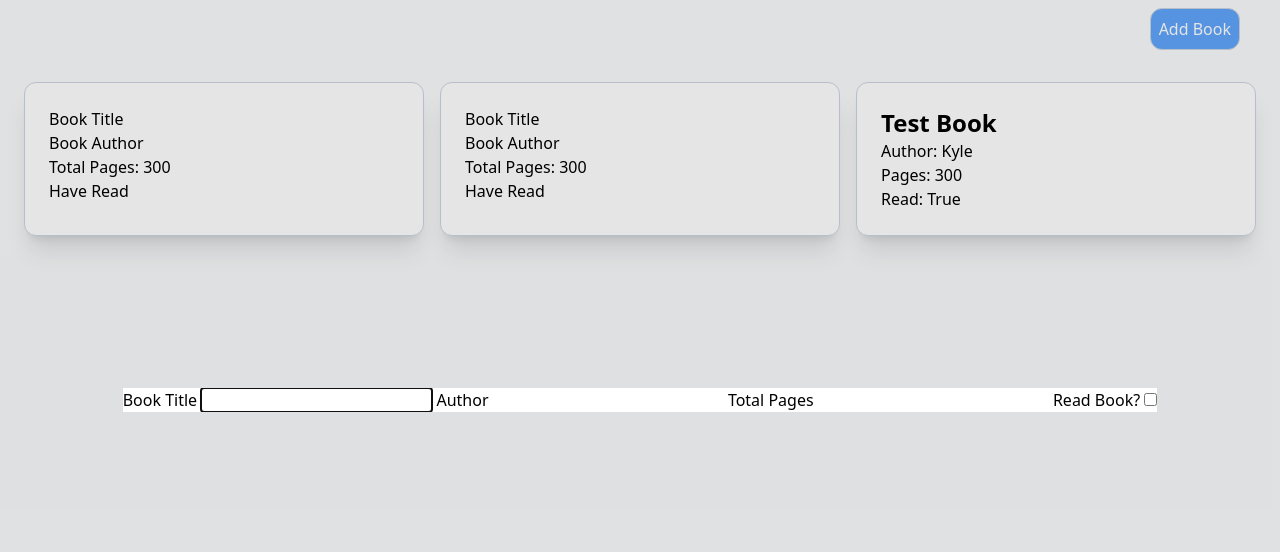
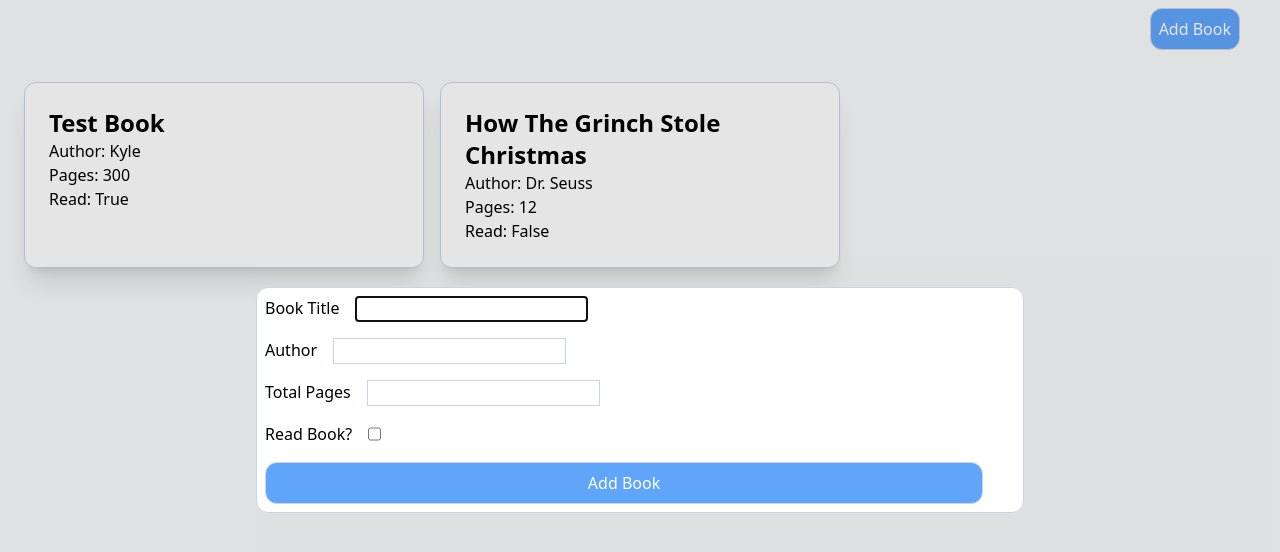
Before and after one commit to mmmmtoasty19/top-javascript-projects, a plain HTML site: page library-app/index.html in a window 1280 px wide. Both pictures are taken after a click on the button "Add Book". Drawn offline with nearby package versions, Linux system fonts and the light colour scheme.

Commit message:
working on model dialog to add book
have completed dialog and lightlty styled. Working
on completing the JS

```diff
--- a/library-app/index.html
+++ b/library-app/index.html
@@ -13,32 +13,27 @@
         <button class="mr-8 bg-blue-400 p-2 border border-slate-300 rounded-xl text-white" id="addBook">Add Book</button>
     </div>
 
-    <div class="container grid grid-cols-3 gap-4 mx-auto p-6" id="main">
-        <div class="p-6 border border-slate-300 bg-white rounded-xl shadow-xl flex flex-col gap-x-4">
-            <h3>Book Title</h3>
-            <p>Book Author</p>
-            <p>Total Pages: 300</p>
-            <p>Have Read</p>
-        </div>
-        <div class="p-6 border border-slate-300 bg-white rounded-xl shadow-xl flex flex-col gap-x-4">
-            <h3>Book Title</h3>
-            <p>Book Author</p>
-            <p>Total Pages: 300</p>
-            <p>Have Read</p>
-        </div>
+    <div class="container grid grid-cols-3 gap-4 mx-auto p-6" id="main"></div>
 
-    </div>
-
-    <dialog>
-        <form>
-            <label for="title">Book Title</label>
-            <input type="text" name="title" id="title">
-            <label for="author">Author</label>
-            <input type="text" name="author" id="author">
-            <label for="pages">Total Pages</label>
-            <input type="number" name="pages" id="pages">
-            <label for="haveread">Read Book?</label>
-            <input type="checkbox" name="haveread" id="haveread">
+    <dialog class="w-3/5 p-2 border border-slate-300 rounded-xl">
+        <form class="flex flex-col min-w-full gap-4">
+            <div class="flex gap-4">
+                <label for="title">Book Title</label>
+                <input type="text" name="title" id="title" class="border border-slate-300">
+            </div>
+            <div class="flex gap-4">
+                <label for="author">Author</label>
+                <input type="text" name="author" id="author" class="border border-slate-300">
+            </div>
+            <div class="flex gap-4">
+                <label for="pages">Total Pages</label>
+                <input type="number" name="pages" id="pages" class="border border-slate-300">
+            </div>
+            <div class="flex gap-4">
+                <label for="haveread">Read Book?</label>
+                <input type="checkbox" name="haveread" id="haveread">
+            </div>
+            <input type="submit" value="Add Book" id="submitbook" class="mr-8 bg-blue-400 p-2 border border-slate-300 rounded-xl text-white">
         </form>
     </dialog>
     <script src="js/javascript.js"></script>
--- a/library-app/js/javascript.js
+++ b/library-app/js/javascript.js
@@ -1,6 +1,7 @@
 const myLibrary = [];
 const container = document.getElementById("main");
 const addBookBtn = document.getElementById("addBook");
+const newBookForm = document.querySelector("form");
 const dialog = document.querySelector("dialog");
 
 function Book(title, author, pages, read) {
@@ -47,8 +48,19 @@ addBookBtn.addEventListener("click", () => {
     dialog.showModal()
 })
 
-console.log(myLibrary)
+newBookForm.addEventListener("submit", (e)=> {
+    e.preventDefault()
+
+    const inputs = [...newBookForm.elements]
+
+    inputs.forEach((item) => {
+        console.log(item.value)
+    })
+
+})
+
 addBookToLibrary("Test Book", "Kyle", "300", true)
-console.log(myLibrary)
+addBookToLibrary("How the Grinch Stole Christmas", "Dr. Seuss", "12", false)
+// console.log(myLibrary)
 
 myLibrary.forEach((book) => createCard(book))
```
